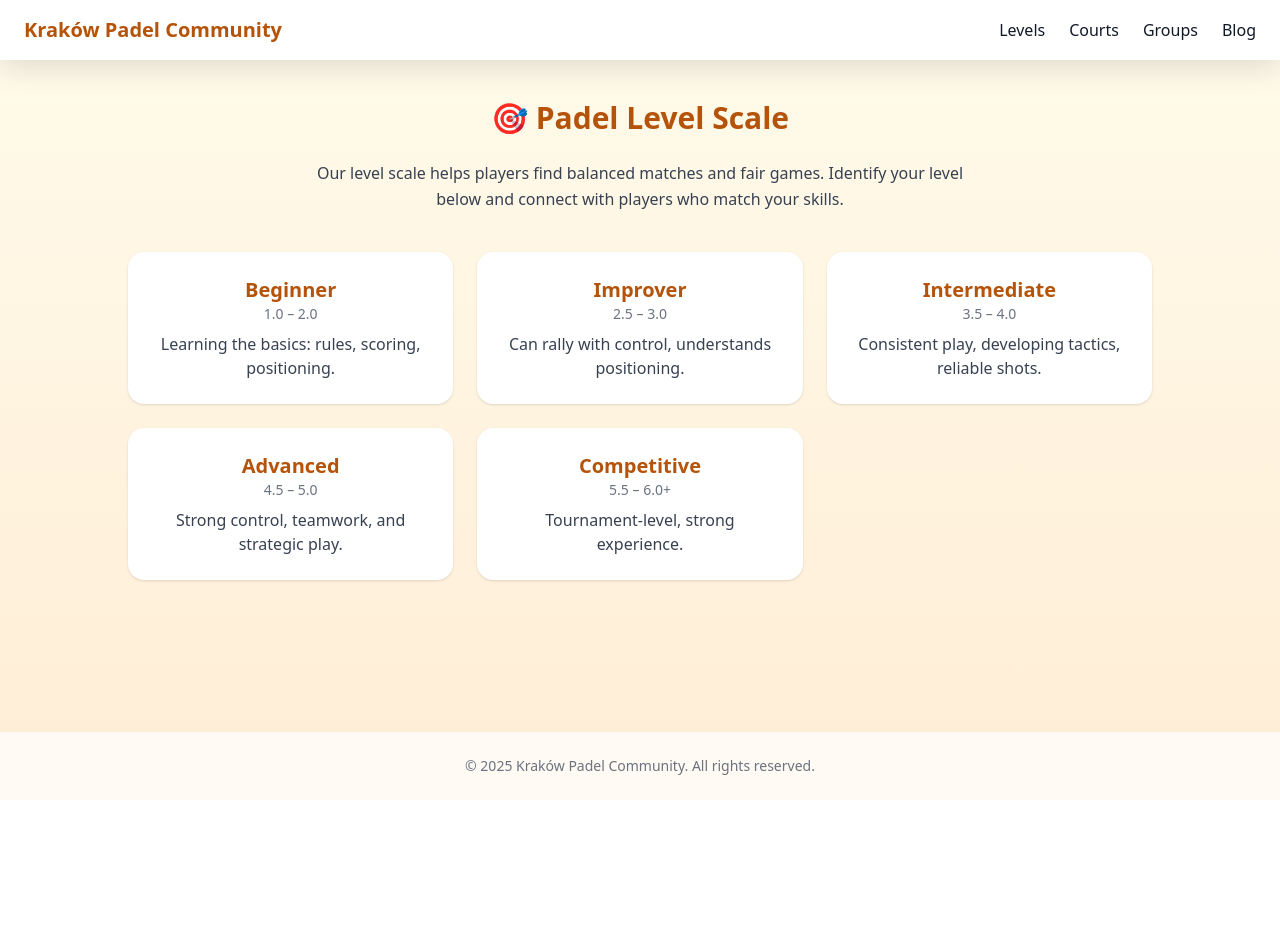
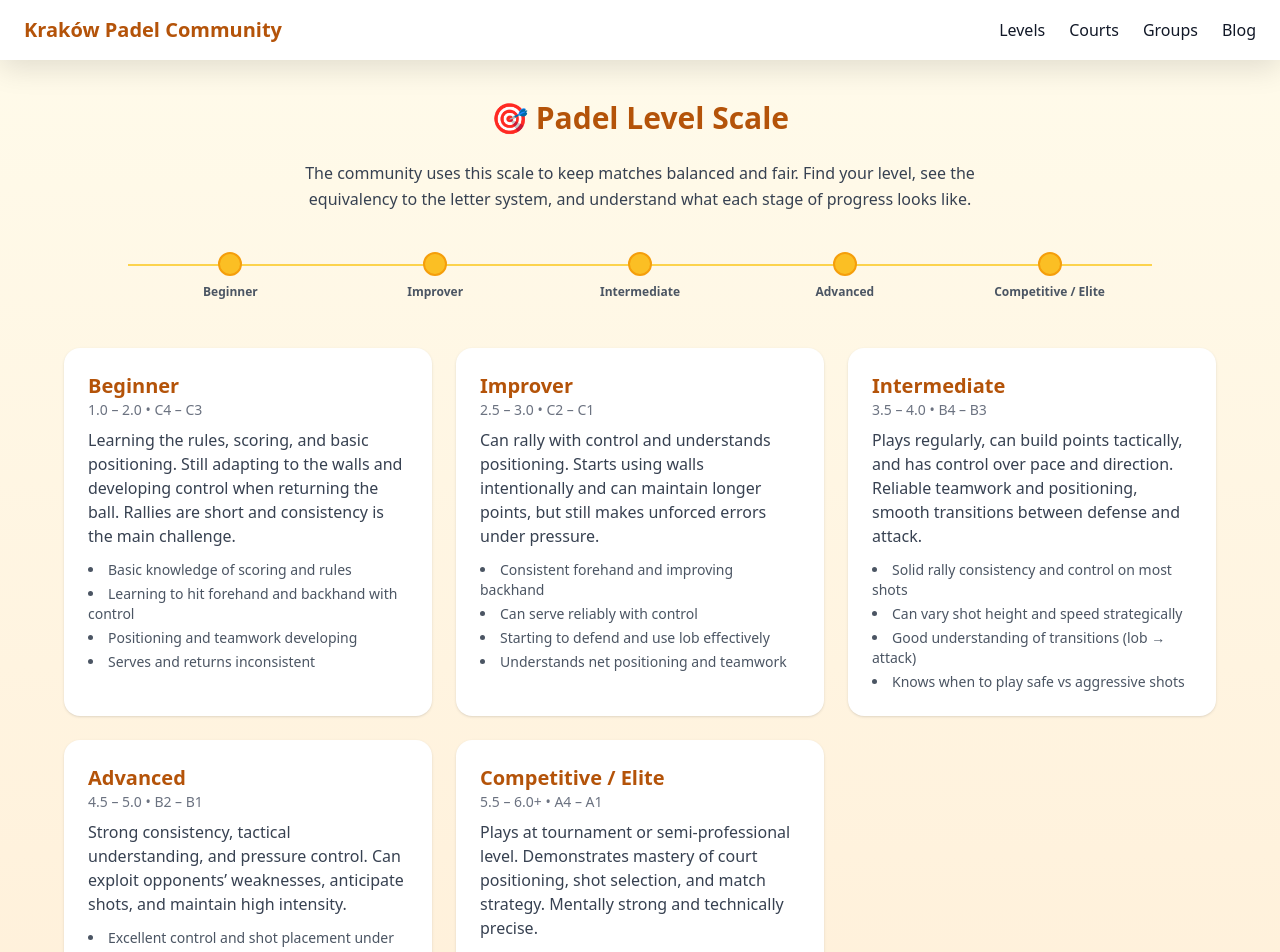
Before and after one commit to Gitperez288/padel-krakow, a Next.js app: page /levels in a window 1280 px wide. Shown: the top 952 px of the page. Before the commit the page ends 800 px from the top, so only its background shows below. Built offline with nearby package versions, Linux system fonts and the light colour scheme.

Commit message:
Update page.tsx

```diff
--- a/src/app/levels/page.tsx
+++ b/src/app/levels/page.tsx
@@ -1,29 +1,169 @@
-// app/levels/page.tsx
+"use client";
+
+import { useRef, useState } from "react";
+
 export default function LevelsPage() {
   const levels = [
-    { level: "1.0 – 2.0", title: "Beginner", desc: "Learning the basics: rules, scoring, positioning." },
-    { level: "2.5 – 3.0", title: "Improver", desc: "Can rally with control, understands positioning." },
-    { level: "3.5 – 4.0", title: "Intermediate", desc: "Consistent play, developing tactics, reliable shots." },
-    { level: "4.5 – 5.0", title: "Advanced", desc: "Strong control, teamwork, and strategic play." },
-    { level: "5.5 – 6.0+", title: "Competitive", desc: "Tournament-level, strong experience." },
+    {
+      level: "1.0 – 2.0",
+      title: "Beginner",
+      letter: "C4 – C3",
+      desc: `Learning the rules, scoring, and basic positioning. Still adapting to the walls
+      and developing control when returning the ball. Rallies are short and consistency
+      is the main challenge.`,
+      skills: [
+        "Basic knowledge of scoring and rules",
+        "Learning to hit forehand and backhand with control",
+        "Positioning and teamwork developing",
+        "Serves and returns inconsistent",
+      ],
+    },
+    {
+      level: "2.5 – 3.0",
+      title: "Improver",
+      letter: "C2 – C1",
+      desc: `Can rally with control and understands positioning. Starts using walls intentionally
+      and can maintain longer points, but still makes unforced errors under pressure.`,
+      skills: [
+        "Consistent forehand and improving backhand",
+        "Can serve reliably with control",
+        "Starting to defend and use lob effectively",
+        "Understands net positioning and teamwork",
+      ],
+    },
+    {
+      level: "3.5 – 4.0",
+      title: "Intermediate",
+      letter: "B4 – B3",
+      desc: `Plays regularly, can build points tactically, and has control over pace and direction.
+      Reliable teamwork and positioning, smooth transitions between defense and attack.`,
+      skills: [
+        "Solid rally consistency and control on most shots",
+        "Can vary shot height and speed strategically",
+        "Good understanding of transitions (lob → attack)",
+        "Knows when to play safe vs aggressive shots",
+      ],
+    },
+    {
+      level: "4.5 – 5.0",
+      title: "Advanced",
+      letter: "B2 – B1",
+      desc: `Strong consistency, tactical understanding, and pressure control. Can exploit
+      opponents’ weaknesses, anticipate shots, and maintain high intensity.`,
+      skills: [
+        "Excellent control and shot placement under pressure",
+        "Natural team coordination and communication",
+        "Reliable bandeja, vibora, and counter-lob execution",
+        "Effective transition from defense to attack",
+      ],
+    },
+    {
+      level: "5.5 – 6.0+",
+      title: "Competitive / Elite",
+      letter: "A4 – A1",
+      desc: `Plays at tournament or semi-professional level. Demonstrates mastery of court positioning,
+      shot selection, and match strategy. Mentally strong and technically precise.`,
+      skills: [
+        "Predicts and adapts to opponents’ tactics instantly",
+        "Technically sound on all shots, including x3/x4 smashes",
+        "Controls match tempo and rhythm effectively",
+        "Competes in advanced leagues or tournaments",
+      ],
+    },
   ];
+
+  const [activeIndex, setActiveIndex] = useState<number | null>(null);
+  const cardRefs = useRef<(HTMLDivElement | null)[]>([]);
+
+  const handleActivate = (index: number) => {
+    setActiveIndex(index);
+    cardRefs.current[index]?.scrollIntoView({
+      behavior: "smooth",
+      block: "center",
+    });
+  };
 
   return (
     <div className="px-4 py-10 text-center">
-      <h2 className="text-3xl font-extrabold text-amber-700 mb-6">🎯 Padel Level Scale</h2>
+      <h2 className="text-3xl font-extrabold text-amber-700 mb-6">
+        🎯 Padel Level Scale
+      </h2>
       <p className="max-w-2xl mx-auto text-gray-700 mb-10 leading-relaxed">
-        Our level scale helps players find balanced matches and fair games. Identify your level
-        below and connect with players who match your skills.
+        The community uses this scale to keep matches balanced and fair.
+        Find your level, see the equivalency to the letter system, and
+        understand what each stage of progress looks like.
       </p>
 
-      <div className="grid grid-cols-1 sm:grid-cols-2 lg:grid-cols-3 gap-6 max-w-5xl mx-auto">
-        {levels.map(({ level, title, desc }) => (
-          <div key={level} className="p-6 bg-white rounded-2xl shadow hover:shadow-lg transition">
+      {/* --- Interactive Level Ladder --- */}
+      <div className="relative max-w-5xl mx-auto mb-12">
+        <div className="flex justify-between items-center w-full">
+          {levels.map((l, i) => (
+            <div
+              key={l.title}
+              className="flex flex-col items-center text-center flex-1 cursor-pointer select-none"
+              onMouseEnter={() => setActiveIndex(i)}
+              onMouseLeave={() => setActiveIndex(null)}
+              onClick={() => handleActivate(i)}
+            >
+              <div
+                className={`w-6 h-6 rounded-full border-2 transition-all duration-300 ${
+                  activeIndex === i
+                    ? "bg-amber-600 border-amber-600 scale-110 shadow-lg"
+                    : "bg-amber-400 border-amber-500 hover:bg-amber-500"
+                }`}
+              />
+              <p
+                className={`text-xs mt-2 font-semibold ${
+                  activeIndex === i ? "text-amber-700" : "text-gray-600"
+                }`}
+              >
+                {l.title}
+              </p>
+            </div>
+          ))}
+        </div>
+        <div className="absolute top-[12px] left-0 right-0 h-[2px] bg-amber-300 -z-10"></div>
+      </div>
+
+      {/* --- Level Cards --- */}
+      <div className="grid grid-cols-1 sm:grid-cols-2 lg:grid-cols-3 gap-6 max-w-6xl mx-auto">
+        {levels.map(({ level, title, letter, desc, skills }, i) => (
+          <div
+            key={level}
+            ref={(el) => (cardRefs.current[i] = el)}
+            className={`p-6 bg-white rounded-2xl shadow transition-all duration-300 text-left cursor-pointer ${
+              activeIndex === i
+                ? "ring-2 ring-amber-500 scale-[1.02] shadow-xl"
+                : "hover:shadow-lg"
+            }`}
+            onMouseEnter={() => setActiveIndex(i)}
+            onMouseLeave={() => setActiveIndex(null)}
+            onClick={() => handleActivate(i)}
+          >
             <h3 className="text-xl font-bold text-amber-700">{title}</h3>
-            <p className="text-sm text-gray-500 mb-2">{level}</p>
-            <p className="text-gray-700">{desc}</p>
+            <p className="text-sm text-gray-500 mb-2">
+              {level} • {letter}
+            </p>
+            <p className="text-gray-700 mb-3">{desc}</p>
+            <ul className="list-disc list-inside text-sm text-gray-600 space-y-1">
+              {skills.map((s) => (
+                <li key={s}>{s}</li>
+              ))}
+            </ul>
           </div>
         ))}
+      </div>
+
+      {/* --- Calculator Button --- */}
+      <div className="mt-12">
+        <a
+          href="https://padel-skill-calculator.rip21.me/"
+          target="_blank"
+          rel="noopener noreferrer"
+          className="inline-block bg-amber-600 text-white font-semibold px-6 py-3 rounded-full shadow hover:bg-amber-700 transition"
+        >
+          🧮 Try the Padel Skill Calculator (by Andrey Los)
+        </a>
       </div>
     </div>
   );
```
